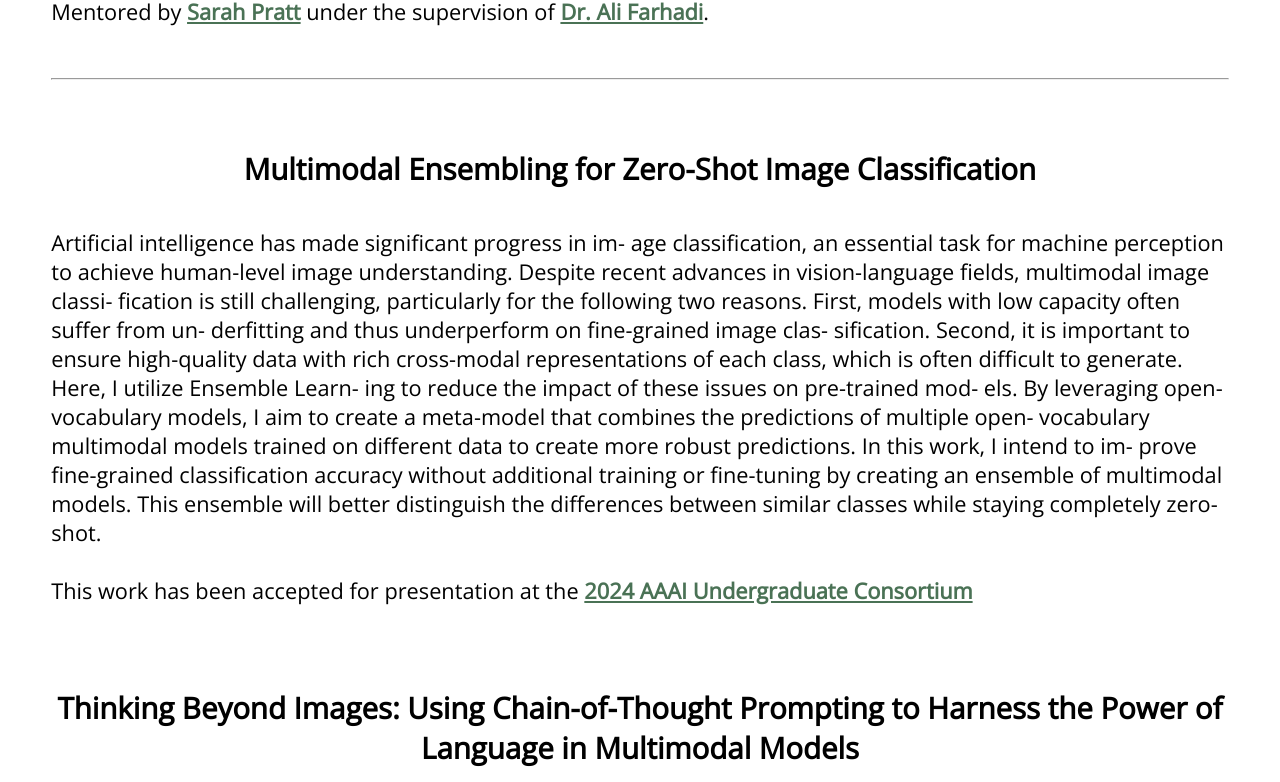
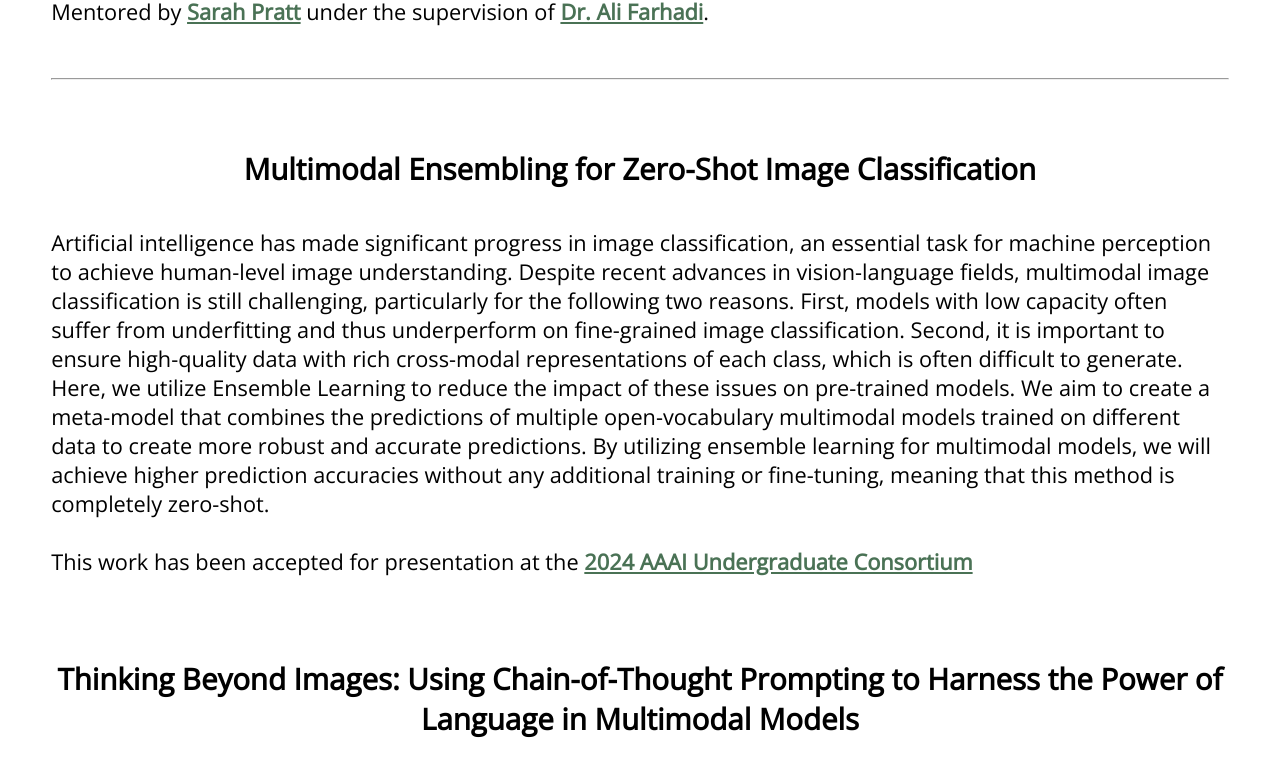
Before and after one commit to jjhickmon/portfolio-v2, a React (Create React App) app: page /experience/raivn in a window 1280 px wide. Shown: the part 536-1318 px from the top of the page. Built offline with nearby package versions, Linux system fonts and the light colour scheme; the HTML template or start-up script is replaced by a standard one.

Commit message:
Updated RAIVN abstract

```diff
--- a/src/pages/experience/raivn.js
+++ b/src/pages/experience/raivn.js
@@ -18,25 +18,34 @@ function Raivn() {
             <p>Within the RAIVN Lab I have:</p>
             <ul>
                 <li>
-                    Led the development of a novel method to utilize generative diffusion-based model
-                    ensembling to improve multimodal <b>fine-grained image classification</b> accuracy.
+                    Led the development of a novel method to utilize generative
+                    diffusion-based model ensembling to improve multimodal{" "}
+                    <b>fine-grained image classification</b> accuracy.
                     <ul>
-                        <li>We have already achieved accuracies higher than OpenAI's CLIP ViT-L/14 model on a variety of datasets,
-                            although the project is currently still in development.</li>
+                        <li>
+                            We have already achieved accuracies higher than
+                            OpenAI's CLIP ViT-L/14 model on a variety of
+                            datasets, although the project is currently still in
+                            development.
+                        </li>
                     </ul>
                 </li>
                 <li>
                     Researched methods to leverage the knowledge contained
-                    within <b>Large Language Models</b> to improve image classification
-                    for <b>Multimodal Machine Learning</b> models.
+                    within <b>Large Language Models</b> to improve image
+                    classification for <b>Multimodal Machine Learning</b>{" "}
+                    models.
                 </li>
                 <li>
-                    Wrote custom evaluation code, resulting in a <b>~15x evaluation speedup</b> while
-                    decreasing the misclassification rate of our system.
+                    Wrote custom evaluation code, resulting in a{" "}
+                    <b>~15x evaluation speedup</b> while decreasing the
+                    misclassification rate of our system.
                 </li>
                 <li>
-                    Independently wrote the implementation of <b>multimodal chain-of-thought</b> and showed
-                    consistently higher accuracies on a subset of images from the ImageNet dataset.
+                    Independently wrote the implementation of{" "}
+                    <b>multimodal chain-of-thought</b> and showed consistently
+                    higher accuracies on a subset of images from the ImageNet
+                    dataset.
                 </li>
             </ul>
             <p>
@@ -63,25 +72,23 @@ function Raivn() {
                 Multimodal Ensembling for Zero-Shot Image Classification
             </h4>
             <p>
-                Artificial intelligence has made significant progress in im-
-                age classification, an essential task for machine perception
-                to achieve human-level image understanding. Despite recent
-                advances in vision-language fields, multimodal image classi-
-                fication is still challenging, particularly for the following two
-                reasons. First, models with low capacity often suffer from un-
-                derfitting and thus underperform on fine-grained image clas-
-                sification. Second, it is important to ensure high-quality data
-                with rich cross-modal representations of each class, which is
-                often difficult to generate. Here, I utilize Ensemble Learn-
-                ing to reduce the impact of these issues on pre-trained mod-
-                els. By leveraging open-vocabulary models, I aim to create a
-                meta-model that combines the predictions of multiple open-
-                vocabulary multimodal models trained on different data to
-                create more robust predictions. In this work, I intend to im-
-                prove fine-grained classification accuracy without additional
-                training or fine-tuning by creating an ensemble of multimodal
-                models. This ensemble will better distinguish the differences
-                between similar classes while staying completely zero-shot.
+                Artificial intelligence has made significant progress in image
+                classification, an essential task for machine perception to
+                achieve human-level image understanding. Despite recent advances
+                in vision-language fields, multimodal image classification is
+                still challenging, particularly for the following two reasons.
+                First, models with low capacity often suffer from underfitting
+                and thus underperform on fine-grained image classification.
+                Second, it is important to ensure high-quality data with rich
+                cross-modal representations of each class, which is often
+                difficult to generate. Here, we utilize Ensemble Learning to
+                reduce the impact of these issues on pre-trained models. We aim
+                to create a meta-model that combines the predictions of multiple
+                open-vocabulary multimodal models trained on different data to
+                create more robust and accurate predictions. By utilizing
+                ensemble learning for multimodal models, we will achieve higher
+                prediction accuracies without any additional training or
+                fine-tuning, meaning that this method is completely zero-shot.
                 <br />
                 <br />
                 This work has been accepted for presentation at the{" "}
@@ -124,23 +131,25 @@ function Raivn() {
                 modality of data which will result in fairer and much more
                 representative systems.
                 <br />
-                <br />
-                I presented this work at the{" "}
+                <br />I presented this work at the{" "}
                 <a
                     target='_blank'
                     rel='noopener noreferrer'
                     href='https://starscelebration.org/'>
                     2022 STARS Celebration
-                </a>
-                {" "}and the{" "}
+                </a>{" "}
+                and the{" "}
                 <a
                     target='_blank'
                     rel='noopener noreferrer'
                     href='https://www.aap.ucla.edu/mcnair/'>
-                    2023 UCLA National McNair Conference</a>.
+                    2023 UCLA National McNair Conference
+                </a>
+                .
                 <br />
                 <ul>
-                    <li>To view my presentation on this work, check out{" "}
+                    <li>
+                        To view my presentation on this work, check out{" "}
                         <a
                             target='_blank'
                             rel='noopener noreferrer'
```
Lines whose indentation alone changed are shown as unchanged.
